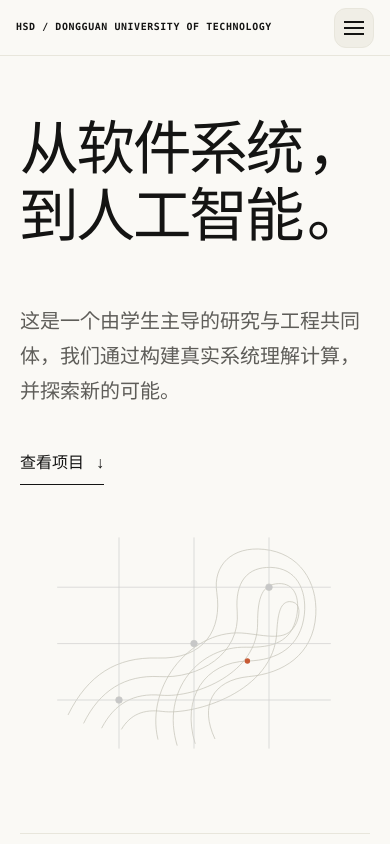
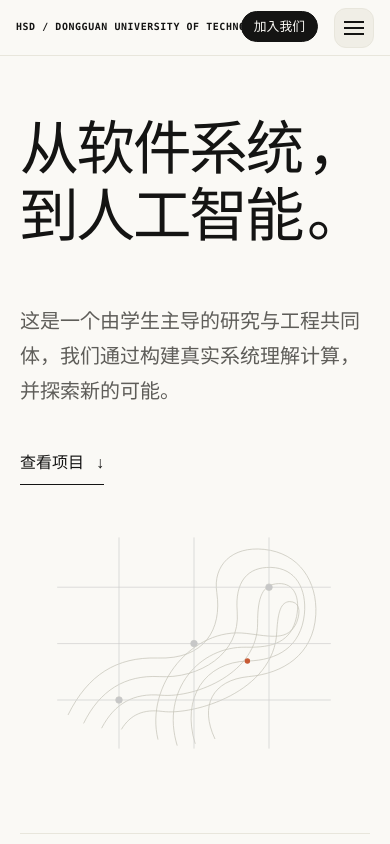
Before and after one commit to dgut-hsd/team-website, a React (Vite) app: page / in a window 390 px wide. Shown: the top 844 px of the page. Built offline with nearby package versions, Linux system fonts and the light colour scheme.

Commit message:
fix: reveal mobile nav actions and submenu

```diff
--- a/src/components/Header/Header.css
+++ b/src/components/Header/Header.css
@@ -172,7 +172,15 @@ header a {
 
 @media (max-width: 767px) {
    .nav-join-link {
-      display: none;
+      display: block;
+      position: absolute;
+      top: 0.7rem;
+      right: 4.5rem;
+      max-width: none;
+      max-height: none;
+      padding: 0.35rem 0.75rem;
+      visibility: visible;
+      font-size: 0.8rem;
    }
 }
 
@@ -441,6 +449,10 @@ header a {
       position: static;
    }
 
+   .menu-toggle:checked ~ .menu {
+      overflow: visible;
+   }
+
    .nav-dropdown__menu,
    .nav-dropdown.is-open .nav-dropdown__menu {
       position: absolute;
```
